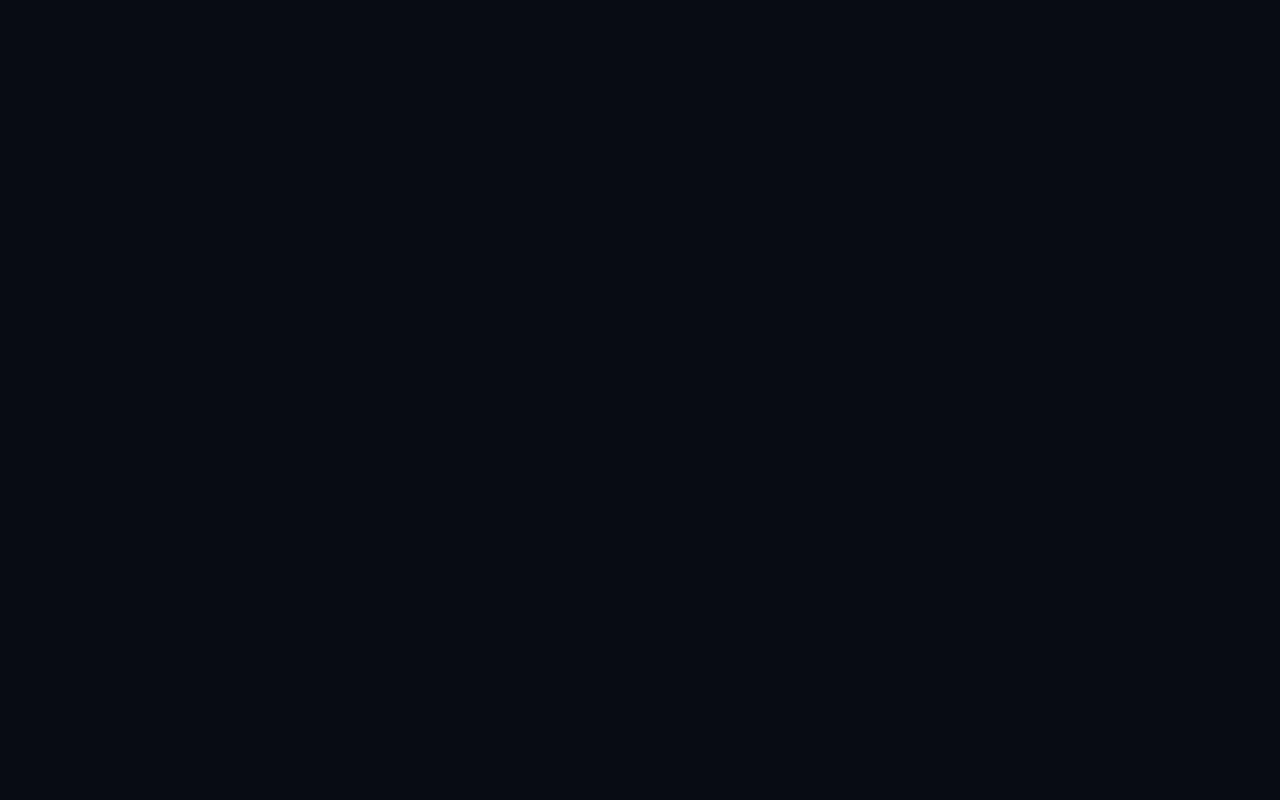
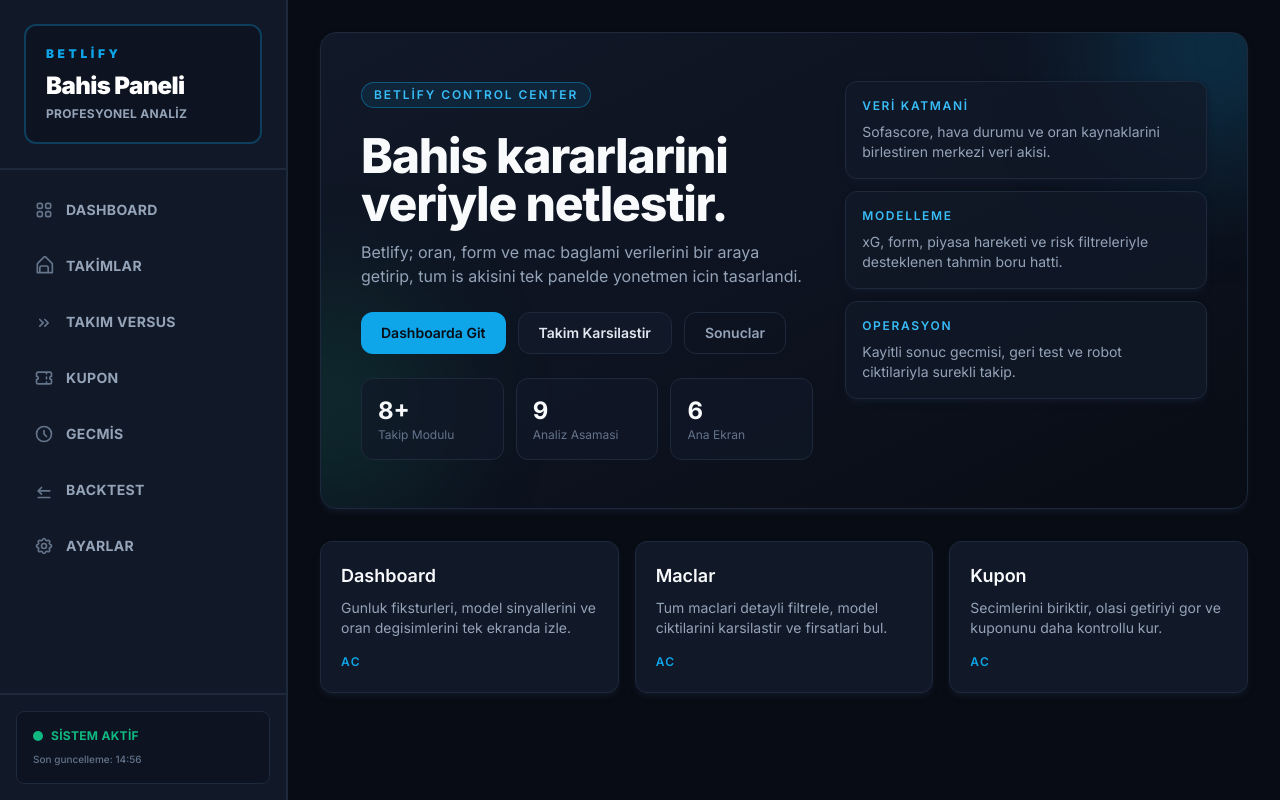
Before and after one commit to Webintoshi/betlify, a Next.js app in the folder betting-analyzer/frontend/: page / in a window 1280 px wide. Before the commit this address had no page. Built offline with nearby package versions, Linux system fonts and the light colour scheme.

Commit message:
feat(frontend): add Betlify home landing page

```diff
--- a/betting-analyzer/frontend/app/page.tsx
+++ b/betting-analyzer/frontend/app/page.tsx
@@ -1,5 +1,132 @@
-import { redirect } from "next/navigation";
+import Link from "next/link";
+
+const quickActions = [
+  {
+    title: "Dashboard",
+    description: "Gunluk fiksturleri, model sinyallerini ve oran degisimlerini tek ekranda izle.",
+    href: "/dashboard"
+  },
+  {
+    title: "Maclar",
+    description: "Tum maclari detayli filtrele, model ciktilarini karsilastir ve firsatlari bul.",
+    href: "/matches"
+  },
+  {
+    title: "Kupon",
+    description: "Secimlerini biriktir, olasi getiriyi gor ve kuponunu daha kontrollu kur.",
+    href: "/coupon"
+  }
+] as const;
+
+const pillars = [
+  {
+    label: "Veri Katmani",
+    text: "Sofascore, hava durumu ve oran kaynaklarini birlestiren merkezi veri akisi."
+  },
+  {
+    label: "Modelleme",
+    text: "xG, form, piyasa hareketi ve risk filtreleriyle desteklenen tahmin boru hatti."
+  },
+  {
+    label: "Operasyon",
+    text: "Kayitli sonuc gecmisi, geri test ve robot ciktilariyla surekli takip."
+  }
+] as const;
+
+const stats = [
+  { label: "Takip Modulu", value: "8+" },
+  { label: "Analiz Asamasi", value: "9" },
+  { label: "Ana Ekran", value: "6" }
+] as const;
 
 export default function HomePage() {
-  redirect("/dashboard");
+  return (
+    <div className="space-y-6 md:space-y-8">
+      <section className="relative overflow-hidden rounded-3xl border border-card-border bg-gradient-to-br from-background-card via-background-secondary to-background px-6 py-8 shadow-card md:px-10 md:py-12">
+        <div className="pointer-events-none absolute -right-20 -top-24 h-56 w-56 rounded-full bg-accent/20 blur-3xl" />
+        <div className="pointer-events-none absolute -left-24 bottom-0 h-52 w-52 rounded-full bg-success/15 blur-3xl" />
+
+        <div className="relative z-10 grid gap-8 lg:grid-cols-[1.25fr_1fr] lg:items-start">
+          <div className="space-y-6">
+            <span className="inline-flex items-center rounded-full border border-accent/40 bg-accent/10 px-3 py-1 text-xs font-semibold uppercase tracking-[0.16em] text-accent-secondary">
+              Betlify Control Center
+            </span>
+
+            <div className="space-y-3">
+              <h1 className="text-3xl font-extrabold tracking-tight text-foreground-primary md:text-5xl">
+                Bahis kararlarini veriyle netlestir.
+              </h1>
+              <p className="max-w-2xl text-sm text-foreground-tertiary md:text-base">
+                Betlify; oran, form ve mac baglami verilerini bir araya getirip, tum is akisini tek panelde yonetmen icin tasarlandi.
+              </p>
+            </div>
+
+            <div className="flex flex-wrap gap-3">
+              <Link
+                href="/dashboard"
+                className="inline-flex items-center justify-center rounded-xl bg-accent px-5 py-2.5 text-sm font-semibold text-background transition hover:bg-accent-secondary"
+              >
+                Dashboarda Git
+              </Link>
+              <Link
+                href="/takim-versus"
+                className="inline-flex items-center justify-center rounded-xl border border-card-border bg-background-card px-5 py-2.5 text-sm font-semibold text-foreground-secondary transition hover:border-accent/50 hover:text-foreground-primary"
+              >
+                Takim Karsilastir
+              </Link>
+              <Link
+                href="/history"
+                className="inline-flex items-center justify-center rounded-xl border border-card-border px-5 py-2.5 text-sm font-semibold text-foreground-tertiary transition hover:border-card-hover hover:text-foreground-primary"
+              >
+                Sonuclar
+              </Link>
+            </div>
+
+            <div className="grid gap-3 sm:grid-cols-3">
+              {stats.map((item) => (
+                <div key={item.label} className="rounded-2xl border border-card-border bg-background-card/70 p-4">
+                  <p className="text-2xl font-bold text-foreground-primary">{item.value}</p>
+                  <p className="text-xs text-foreground-muted">{item.label}</p>
+                </div>
+              ))}
+            </div>
+          </div>
+
+          <div className="space-y-3">
+            {pillars.map((pillar) => (
+              <article
+                key={pillar.label}
+                className="rounded-2xl border border-card-border bg-background-card/80 p-4 shadow-card"
+              >
+                <p className="text-xs font-semibold uppercase tracking-[0.14em] text-accent-secondary">
+                  {pillar.label}
+                </p>
+                <p className="mt-2 text-sm text-foreground-tertiary">{pillar.text}</p>
+              </article>
+            ))}
+          </div>
+        </div>
+      </section>
+
+      <section className="grid gap-4 md:grid-cols-3">
+        {quickActions.map((action) => (
+          <Link
+            key={action.href}
+            href={action.href}
+            className="group rounded-2xl border border-card-border bg-background-card p-5 shadow-card transition hover:-translate-y-0.5 hover:border-accent/40 hover:bg-background-elevated hover:shadow-card-hover"
+          >
+            <div className="space-y-2">
+              <h2 className="text-lg font-semibold text-foreground-primary transition group-hover:text-accent-secondary">
+                {action.title}
+              </h2>
+              <p className="text-sm text-foreground-tertiary">{action.description}</p>
+            </div>
+            <span className="mt-4 inline-flex text-xs font-semibold uppercase tracking-[0.12em] text-accent">
+              Ac
+            </span>
+          </Link>
+        ))}
+      </section>
+    </div>
+  );
 }
```
